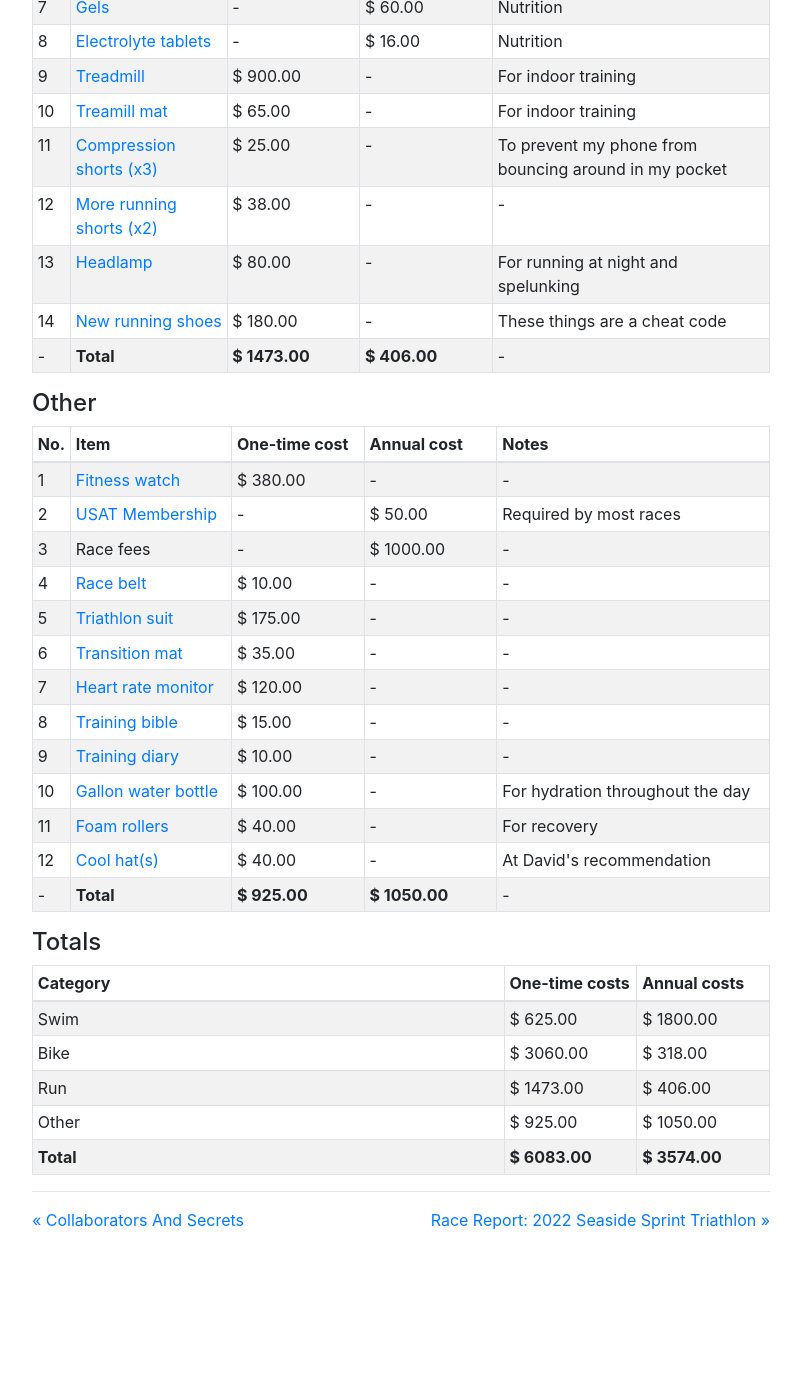
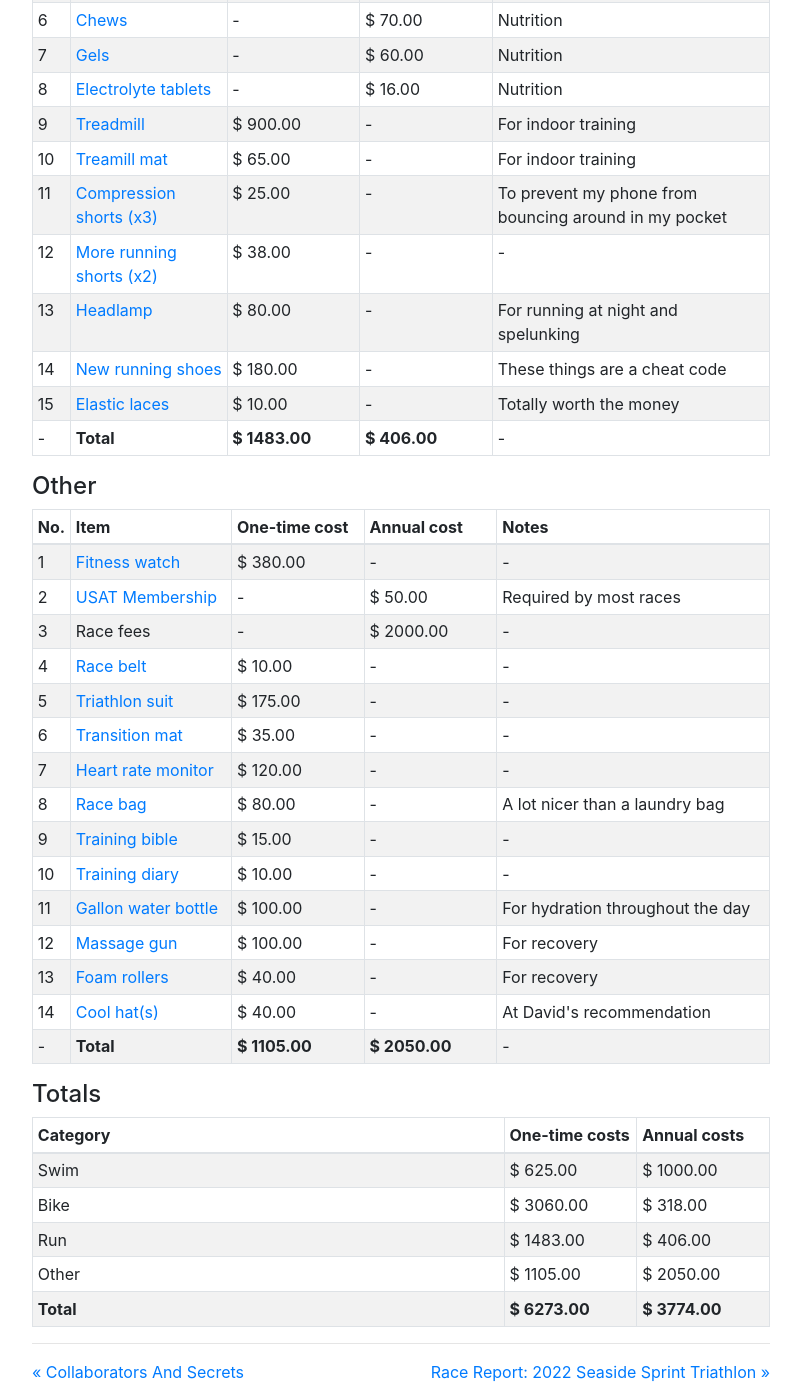
Before and after one commit to mackorone/mackorone.github.io, a Jekyll site: the page built from _posts/2022-06-04-the-cost-of-triathlon.md, in a window 1280 px wide and 1400 px high, scrolled down 2510 px. Shown: the whole window, without its empty margins (239-1040 px from the left). Built offline with Jekyll 4.4.1, drawn with Linux system fonts in a browser that asks for light colours; nearby versions of some CDN libraries; before the commit the page ends 3758 px from its top, so only the background shows below that; some of the changed text lies outside the part shown.

Commit message:
Update cost of tri

```diff
--- a/_data/cost_of_triathlon.yml
+++ b/_data/cost_of_triathlon.yml
@@ -44,9 +44,10 @@
       url: https://www.amazon.com/gp/product/B004O6ECL4/
       one_time_cost: 30
 
-    - name: Family YMCA membership
+    - name: Pool membership
       one_time_cost: 100
-      annual_cost: 1800
+      annual_cost: 1000
+      notes: Cost varies widely between town park, YMCA, etc.
 
 - name: bike
   items:
@@ -266,6 +267,11 @@
       one_time_cost: 180
       notes: These things are a cheat code
 
+    - name: Elastic laces
+      url: https://www.locklaces.com/products/black-no-tie-shoelaces?variant=23080909829
+      one_time_cost: 10
+      notes: Totally worth the money
+
 - name: other
   items:
     - name: Fitness watch
@@ -278,7 +284,7 @@
       notes: Required by most races
 
     - name: Race fees
-      annual_cost: 1000
+      annual_cost: 2000
 
     - name: Race belt
       url: https://www.amazon.com/gp/product/B07SLS59BG/
@@ -296,6 +302,11 @@
       url: https://www.amazon.com/gp/product/B085JKM9DR/
       one_time_cost: 120
 
+    - name: Race bag
+      url: https://www.tyr.com/alliance-45l-backpack-latbp45.html
+      one_time_cost: 80
+      notes: A lot nicer than a laundry bag
+
     - name: Training bible
       url: https://www.amazon.com/Triathletes-Training-Bible-Worlds-Comprehensive/dp/1937715442/
       one_time_cost: 15
@@ -305,9 +316,14 @@
       one_time_cost: 10
 
     - name: Gallon water bottle
-      url: https://coldest.com/product/the-coldest-bottle-1-gallon/
+      url: https://coldest.com/collections/jugs/products/the-coldest-bottle-1-gallon-1
       one_time_cost: 100
       notes: For hydration throughout the day
+
+    - name: Massage gun
+      url: https://www.amazon.com/Massager-Percussion-Handheld-Portable-Brushless/dp/B086XCB1QP
+      one_time_cost: 100
+      notes: For recovery
 
     - name: Foam rollers
       url: https://www.amazon.com/gp/product/B09JFQMFX9/
```
